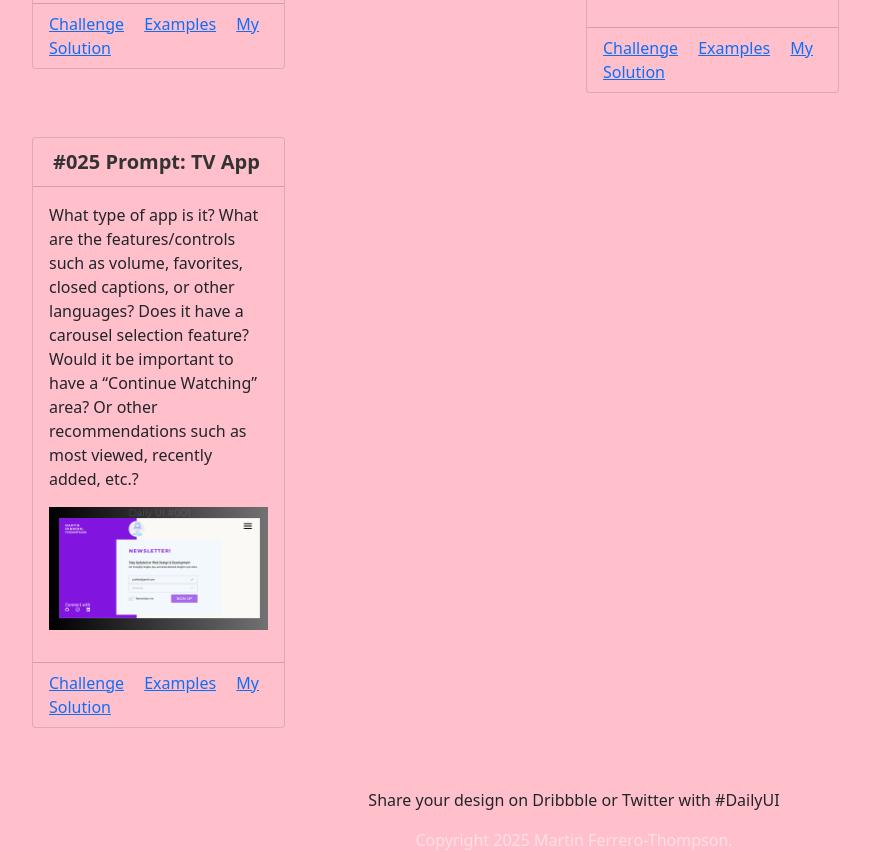
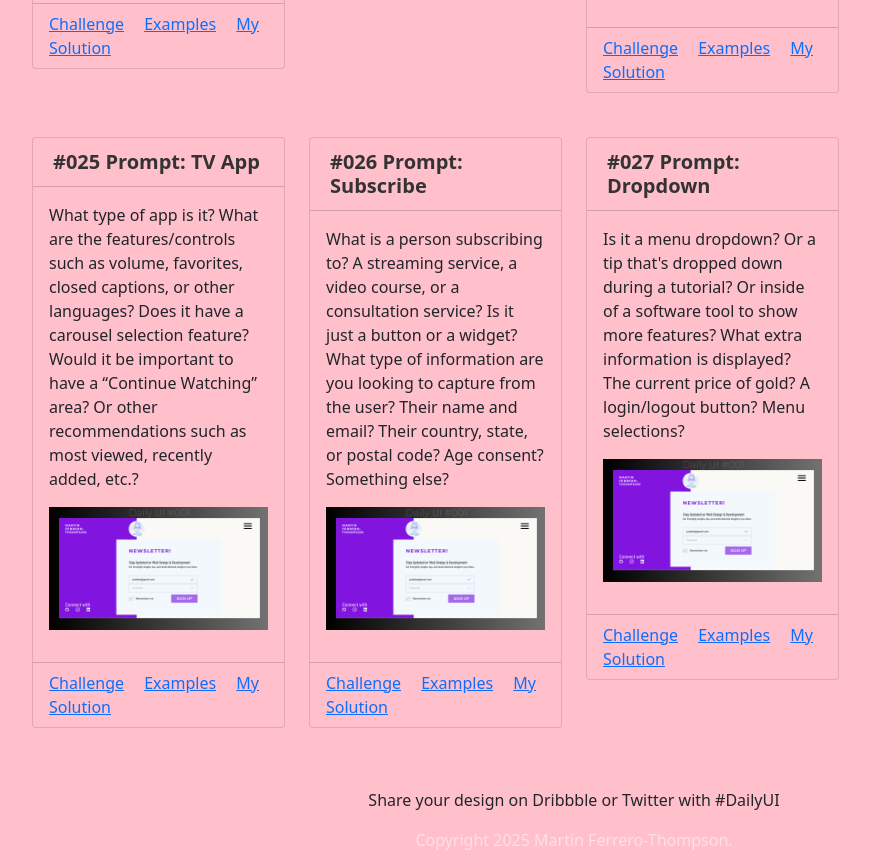
Before and after one commit to Martin-Ferrero-Thompson/dailyUI, a website built with Vite: page src/index.html in a window 1280 px wide. Shown: the part 4869-5721 px from the top of the page, without its empty margins (66-936 px from the left). Built offline with nearby package versions, Linux system fonts and the light colour scheme; files whose address does not match are found by name.

Commit message:
Add #026 and #027

```diff
--- a/src/index.html
+++ b/src/index.html
@@ -567,15 +567,15 @@
               </div>
             </div>
           </div>
-          <!-- <div class="col-12 col-sm-6 col-md-4 col-lg-3 mb-4">
+          <div class="col-12 col-sm-6 col-md-4 col-lg-3 mb-4">
             <div class="card challenge-card">
               <div class="card-header">
-                <h4 class="card-title-combined">#022 Prompt: Search</h4>
+                <h4 class="card-title-combined">#026 Prompt: Subscribe</h4>
               </div>
               <div class="card-body">
-                <p class="card-text">Design something search related. It could be a search bar, an advanced search window, or a
-                  search function. It could even be a page to search for hotel rooms, homes for sale, plane tickets, concert
-                  seats, or something else.</p>
+                <p class="card-text">What is a person subscribing to? A streaming service, a video course, or a consultation service? Is it just a button or a widget?
+
+                  What type of information are you looking to capture from the user? Their name and email? Their country, state, or postal code? Age consent? Something else? </p>
                 <a href="../Day#001/index.html" target="_blank" class="card-link mx-auto d-block my-3">
                   <img src="./images/Daily-001-SignUpPage.png" class="img-fluid" alt="Challenge Solution">
                 </a>
@@ -586,19 +586,16 @@
                 <a href="../Day#001/index.html" target="_blank" class="card-link">My Solution</a>
               </div>
             </div>
-          </div> -->
-          <!-- <div class="col-12 col-sm-6 col-md-4 col-lg-3 mb-4">
+          </div>
+          <div class="col-12 col-sm-6 col-md-4 col-lg-3 mb-4">
             <div class="card challenge-card">
               <div class="card-header">
-                <h4 class="card-title-combined">#023 Prompt: Onboarding</h4>
+                <h4 class="card-title-combined">#027 Prompt: Dropdown</h4>
               </div>
               <div class="card-body">
-                <p class="card-text">Are you recruiting people for an organization? Are people signing up for a new service or
-                  website? Is it welcoming people into a mobile app?
+                <p class="card-text">Is it a menu dropdown? Or a tip that's dropped down during a tutorial? Or inside of a software tool to show more features?
 
-                  Onboarding might seem trivial, but it's the first experience your users have with your product or service.
-                  It's like the first page of a book and it can instantly excite them. If not implemented well, a bad
-                  onboarding experience could turn someone off of a brand completely.</p>
+                  What extra information is displayed? The current price of gold? A login/logout button? Menu selections? </p>
                 <a href="../Day#001/index.html" target="_blank" class="card-link mx-auto d-block my-3">
                   <img src="./images/Daily-001-SignUpPage.png" class="img-fluid" alt="Challenge Solution">
                 </a>
@@ -609,7 +606,7 @@
                 <a href="../Day#001/index.html" target="_blank" class="card-link">My Solution</a>
               </div>
             </div>
-          </div> -->
+          </div>
           <!-- <div class="col-12 col-sm-6 col-md-4 col-lg-3 mb-4">
             <div class="card challenge-card">
               <div class="card-header">
```
